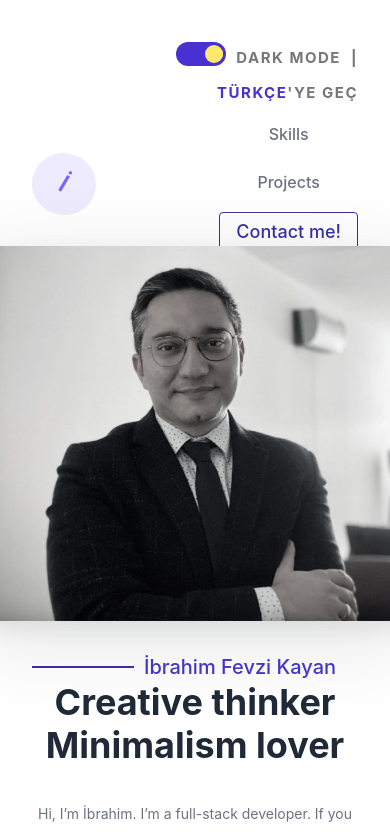
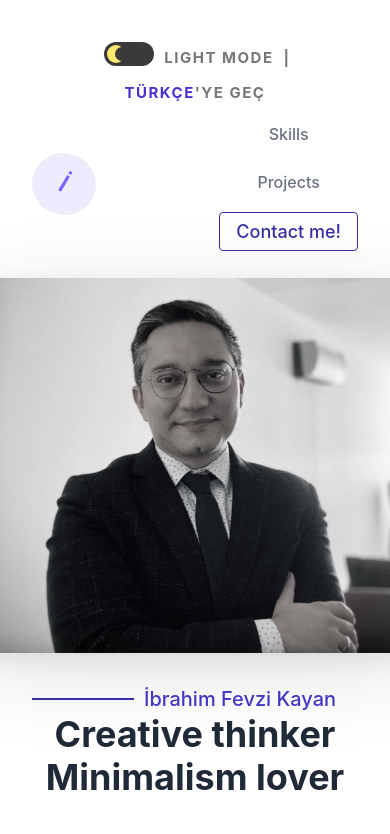
Before and after one commit to ibrahimfevzi/personal-portfolio, a React (Create React App) app: page / in a window 390 px wide. Shown: the top 834 px of the page. Built offline with nearby package versions, Linux system fonts and the light colour scheme; a web font is replaced by a local one.

Commit message:
responsive

```diff
--- a/src/App.css
+++ b/src/App.css
@@ -588,13 +588,17 @@ footer p {
 
 /* Telefona özgü stil */
 @media screen and (max-width: 767px) {
+  .modeSwitch {
+    justify-content: center;
+  }
+
   .header-body {
     padding: 0 2rem;
   }
 
   .headerLinks {
     flex-direction: column;
-    gap: 1.5rem;
+    justify-content: center;
   }
 
   .headerLinks a {
@@ -604,6 +608,12 @@ footer p {
 
   .introContent {
     flex-direction: column-reverse;
+    align-items: center;
+  }
+
+  .introImage {
+    margin-top: 2rem;
+    justify-content: center;
     align-items: center;
   }
 
@@ -674,12 +684,16 @@ footer p {
 
 /* Tablete özgü stil */
 @media screen and (min-width: 768px) and (max-width: 1023px) {
+  .modeSwitch {
+    justify-content: center;
+  }
+
   .header-body {
     padding: 0 5rem;
   }
 
   .headerLinks {
-    gap: 3rem;
+    justify-content: center;
   }
 
   .introContent {
@@ -691,6 +705,11 @@ footer p {
     margin-right: 0;
     margin-bottom: 2rem;
     text-align: center;
+  }
+
+  .introImage {
+    margin-top: 2rem;
+    justify-content: center;
   }
 
   .introContent h1 {
--- a/src/components/ModeSwitch.js
+++ b/src/components/ModeSwitch.js
@@ -1,18 +1,32 @@
-import React from "react";
+import React, { useEffect, useState } from "react";
 
-const ModeSwitch = ({ darkMode, handleToggle }) => {
+const ModeSwitch = ({ handleToggle }) => {
+  const [darkMode, setDarkMode] = useState(() => {
+    const savedMode = localStorage.getItem("darkMode");
+    return savedMode ? JSON.parse(savedMode) : false;
+  });
+
+  useEffect(() => {
+    localStorage.setItem("darkMode", JSON.stringify(darkMode));
+  }, [darkMode]);
+
+  const toggleDarkMode = () => {
+    setDarkMode((prevMode) => !prevMode);
+    handleToggle();
+  };
+
   return (
     <div className="modeSwitch">
       <label className="toggle-switch">
         <input
           type="checkbox"
           className="toggle-switch-checkbox"
-          onChange={handleToggle}
-          checked={darkMode}
+          onChange={toggleDarkMode}
+          checked={!darkMode}
         />
         <span className="slider round"></span>
       </label>
-      <div className="modeText">{darkMode ? "LIGHT MODE" : "DARK MODE"}</div>
+      <div className="modeText">{darkMode ? "DARK MODE" : "LIGHT MODE"}</div>
       <div className="modeText">|</div>
       <div className="modeText">
         <span id="lang">TÜRKÇE</span>'YE GEÇ
```
